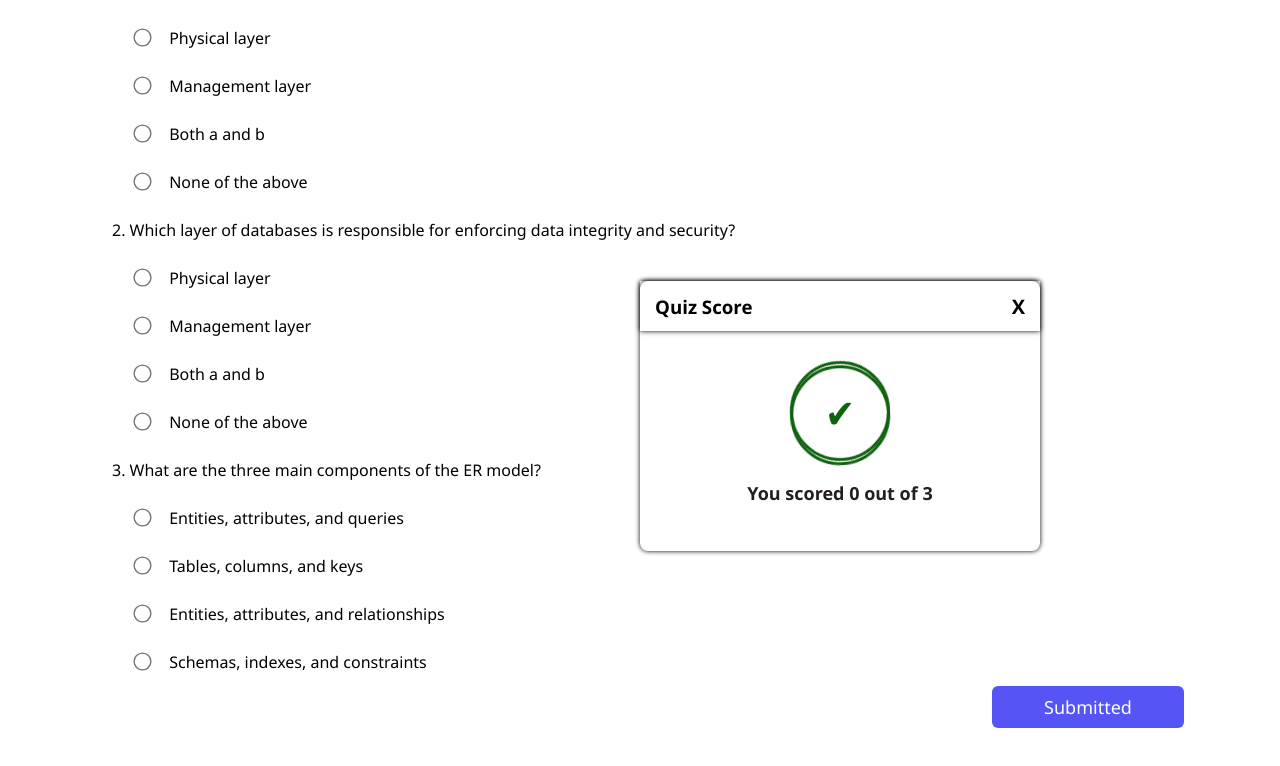
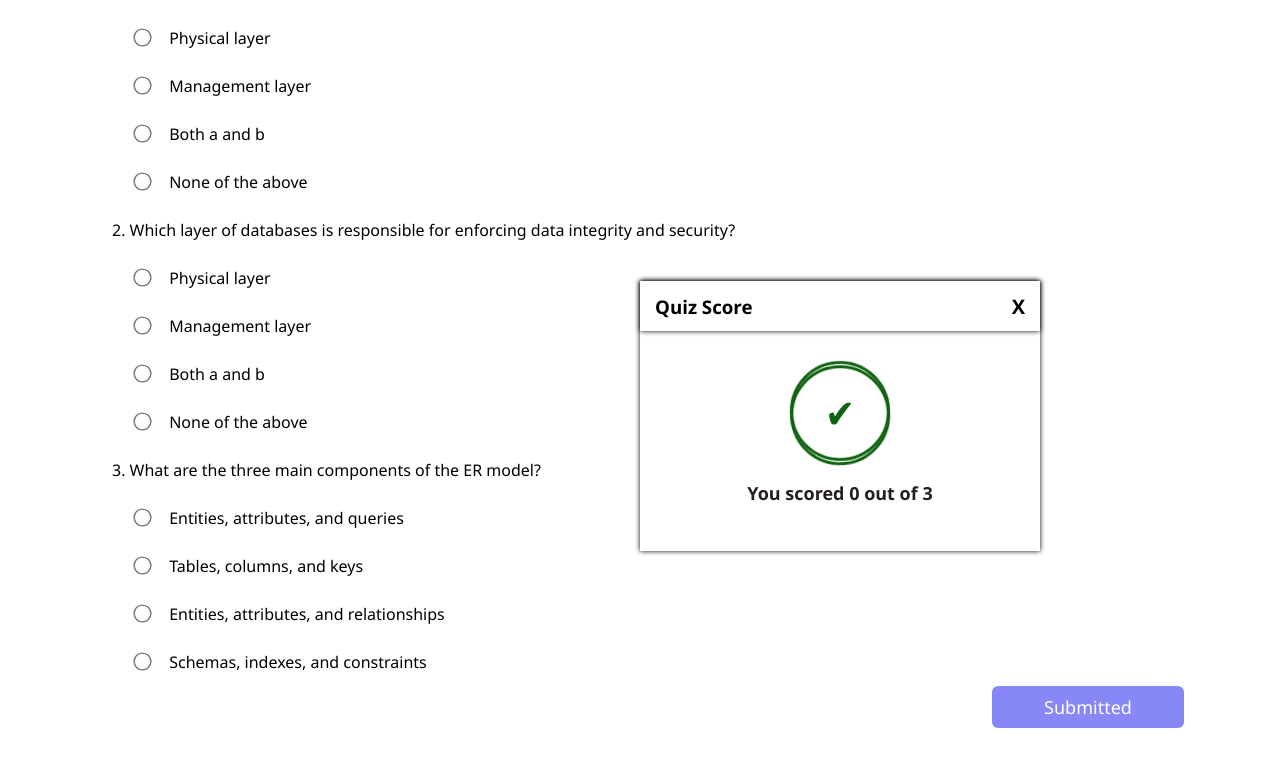
Before and after one commit to Deepak-GitHub1474/Quiz-App, a plain HTML site: page index.html in a window 1280 px wide. Both pictures are taken after a click on the button "Submit". Shown: the part 228-994 px from the top of the page. Drawn offline with Linux system fonts and the light colour scheme.

```diff
--- a/script.js
+++ b/script.js
@@ -74,8 +74,10 @@ function buildQuiz() {
 buildQuiz();
 
 submitBtn.addEventListener("click", () => {
+    submitBtn.disabled = true
+    submitBtn.style.opacity = "0.7"
+    submitBtn.style.cursor = "not-allowed"
     let score = 0;
-
     myQuestions.forEach((currentQuestion, questionNumber) => {
         let selectedOption = document.querySelector(`input[name="option${questionNumber}"]:checked`);
         let selectedAnswer = selectedOption ? selectedOption.value : null;      // selectedOption ? means it is checked or not
--- a/style.css
+++ b/style.css
@@ -65,10 +65,6 @@
 .my-account-li i {
     margin-right: 13px;
 }
-
-/* .my-account-li li:hover{
-    background-color: #d1d0d0;
-} */
 
 /* Main Section */
 .main {
@@ -138,7 +134,7 @@ hr {
     box-shadow: 0 0 5px black;
     transform: translate(160%, -150%);
     background-color: #fff;
-    border-radius: 8px;
+    /* border-radius: 8px; */
     display: none;
 }
 
@@ -165,9 +161,6 @@ hr {
     color: #0f620f;
     font-size: 40px;
     animation: rotation 2.5s linear infinite;
-    /* display: grid;
-    place-items: center;
-    place-content: center; */
 }
 
 @keyframes rotation {
```
Also changed, not shown: Output/after submit.png (added), Output/landing page.png (added), 1 other file.
